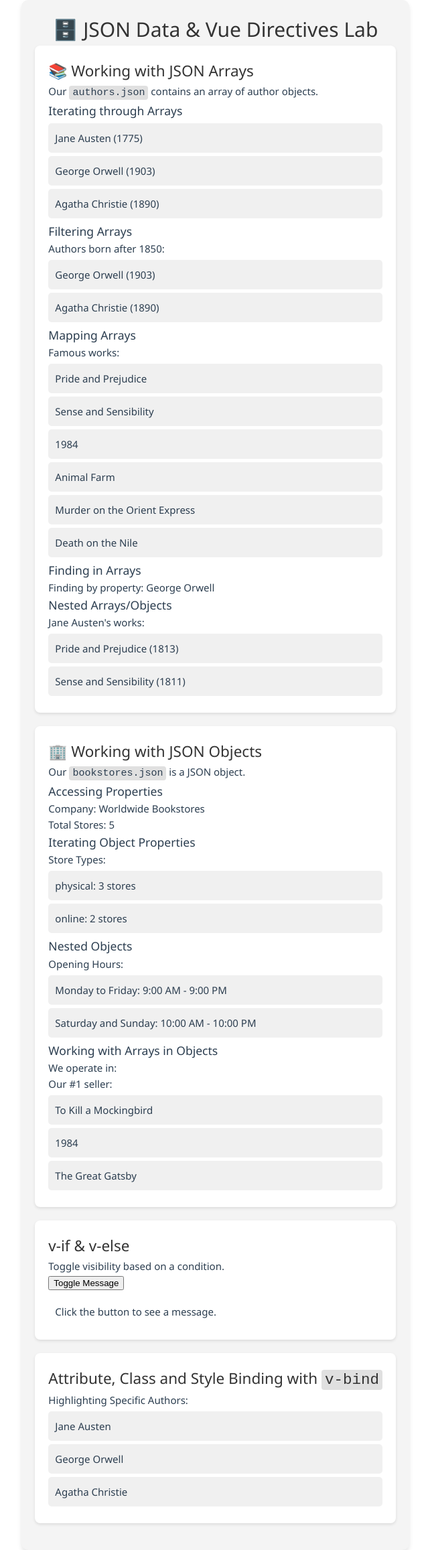
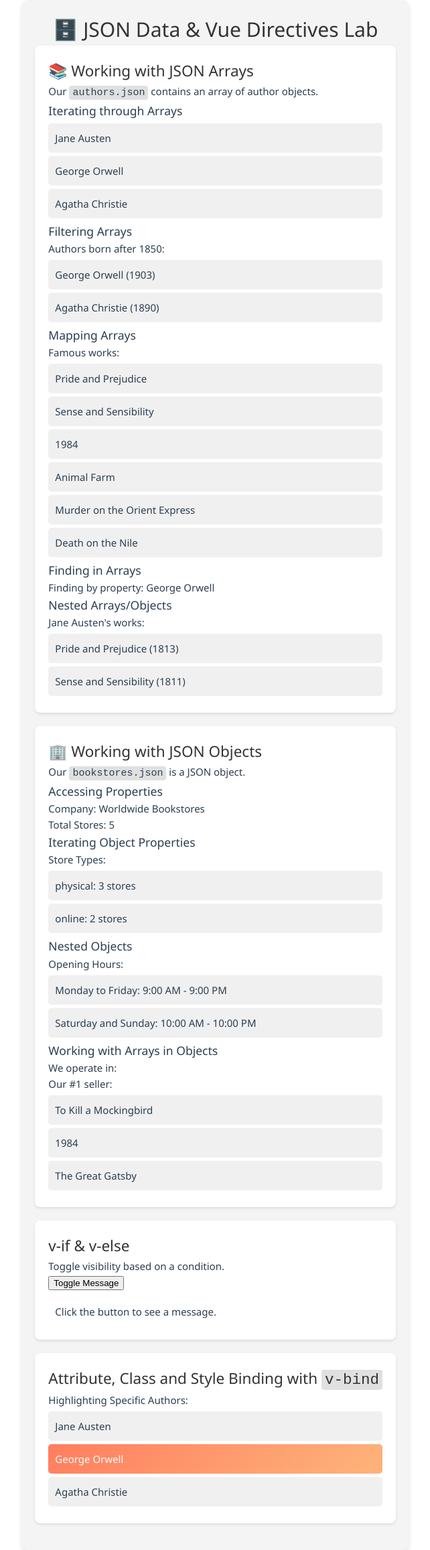
Before and after one commit to StevenT899/xtan-library, a Vue app: page / in a window 1280 px wide. Shown: the whole page at 67% size, without its empty margins (29-671 px from the left). Built offline with nearby package versions, Linux system fonts and the light colour scheme.

Commit message:
Modify highlight-author function logic, organize document and screenshots, ready to submit

```diff
--- a/src/components/JSON.vue
+++ b/src/components/JSON.vue
@@ -12,7 +12,7 @@
       <!-- CODE TO RENDER LIST OF AUTHORS HERE -->
       <ul>
         <li v-for="author in authors" :key="author.id">
-          {{ author.name }} ({{ author.birthYear }})
+          {{ author.name }}
         </li>
       </ul>
 
@@ -63,7 +63,7 @@
       <p>
         Company:
         <!-- Activity 9a: Get the company name from the bookstores object. -->
-        <!-- TODO: CODE TO GET COMPANY NAME HERE -->
+        <!-- CODE TO GET COMPANY NAME HERE -->
         {{ bsCompanyName }}
 
       </p>
@@ -97,7 +97,7 @@
 
       <h3>Working with Arrays in Objects</h3>
       <!-- Activity 12: Get the top sellers from the bookstores object. -->
-      <!-- TODO: CODE TO GET TOP SELLERS HERE -->
+      <!-- CODE TO GET TOP SELLERS HERE -->
       <p>We operate in:</p>
       <p>Our #1 seller:</p>
       <ul>
@@ -123,7 +123,11 @@
     <h2>Attribute, Class and Style Binding with <code>v-bind</code></h2>
     <p>Highlighting Specific Authors:</p>
     <ul>
-      <li v-for="author in authors" :key="author.id" >
+      <li
+      v-for="author in authors"
+      :key="author.id"
+      :class="{ highlight: highlightedAuthor(author) }"
+      >
         {{ author.name }}
       </li>
     </ul>
@@ -179,6 +183,10 @@ function days(day) {
   if (day === "weekends") {
     return 'Saturday and Sunday';
   }
+}
+
+function highlightedAuthor(author) {
+  return author.id === orwell.value?.id;
 }
 
 </script>
@@ -252,7 +260,8 @@ li {
   border-radius: 5px;
 }
 
-.lab-highlightAuthor-section li:hover {
+.lab-highlightAuthor-section li.highlight {
   background: linear-gradient(135deg, #ff7e5f, #feb47b);
+  color:white;
 }
 </style>
```
